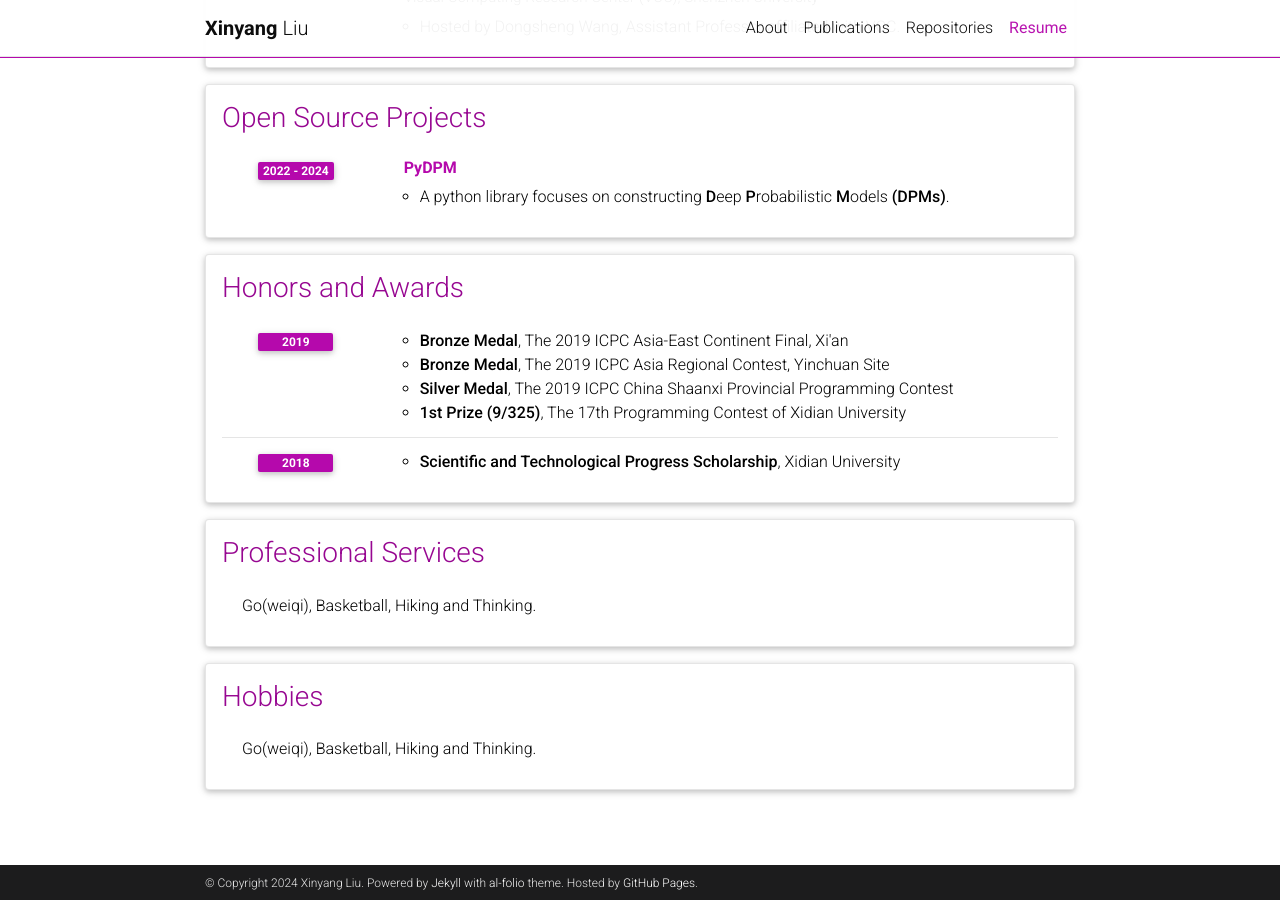
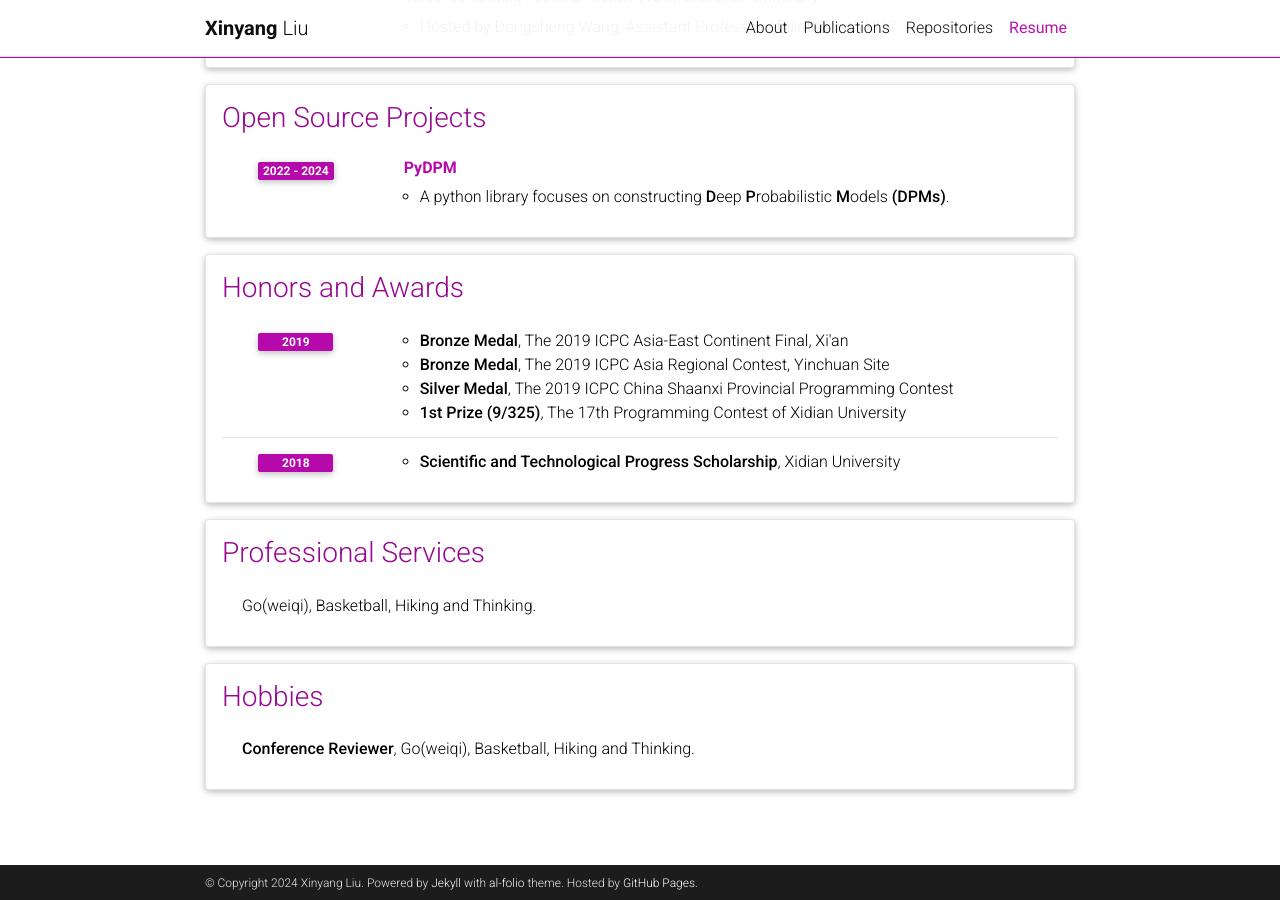
Before and after one commit to xinyangATK/xinyangATK.github.io, a Jekyll site: the page built from _pages/cv.md, in a window 1280 px wide and 900 px high, scrolled down 1235 px. Built offline with Jekyll 4.4.1, drawn with Linux system fonts in a browser that asks for light colours; comment, search, counter and statistics services are not loaded; a style sheet for code colours, icons or effects is not loaded.

Commit message:
Update cv.yml

```diff
--- a/_data/cv.yml
+++ b/_data/cv.yml
@@ -95,4 +95,4 @@
 - title: Hobbies
   type: list
   contents:
-    - Go(weiqi), Basketball, Hiking and Thinking.
+    - <strong>Conference Reviewer</strong>, Go(weiqi), Basketball, Hiking and Thinking.
```
